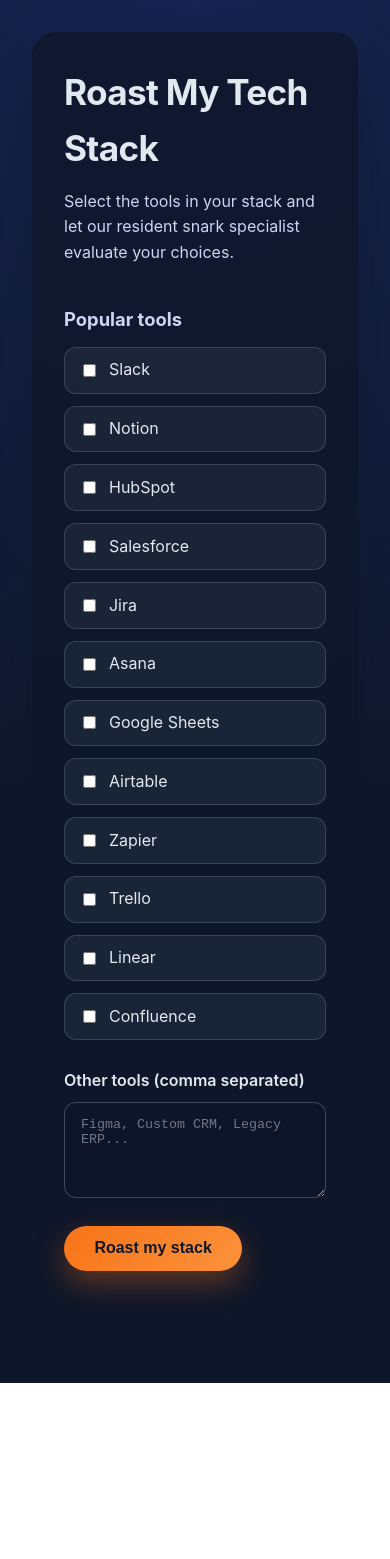
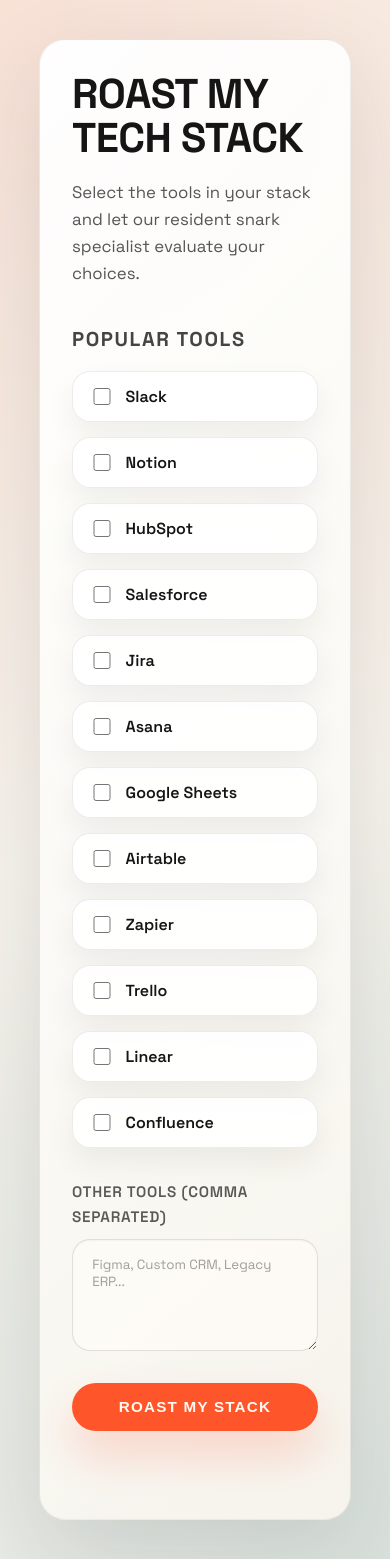
Before and after one commit to kevanlee/roast, a website built with Vite: page index.html in a window 390 px wide. Before the commit the page ends 1383 px from the top, so only its background shows below. Built offline with nearby package versions, Linux system fonts and the light colour scheme.

Commit message:
Restyle app with Nice and Serious inspired aesthetic

```diff
--- a/src/style.css
+++ b/src/style.css
@@ -1,8 +1,13 @@
+@import url('https://fonts.googleapis.com/css2?family=Space+Grotesk:wght@400;500;600;700&display=swap');
+
 :root {
-  font-family: 'Inter', system-ui, -apple-system, BlinkMacSystemFont, 'Segoe UI', sans-serif;
-  background: radial-gradient(circle at top, #172554, #0f172a 60%);
-  color: #e2e8f0;
+  font-family: 'Space Grotesk', 'Inter', system-ui, -apple-system, BlinkMacSystemFont,
+    'Segoe UI', sans-serif;
+  background-color: #f7f4ed;
+  color: #151515;
   line-height: 1.6;
+  text-rendering: optimizeLegibility;
+  -webkit-font-smoothing: antialiased;
 }
 
 * {
@@ -15,161 +20,237 @@
   display: flex;
   align-items: center;
   justify-content: center;
-  padding: 2rem;
+  padding: clamp(2rem, 6vw, 4rem);
+  background: radial-gradient(circle at top left, rgba(255, 85, 43, 0.12), transparent 55%),
+    radial-gradient(circle at bottom right, rgba(5, 86, 103, 0.12), transparent 50%);
 }
 
 .app-shell {
   width: min(960px, 100%);
-  background: rgba(15, 23, 42, 0.85);
-  border-radius: 24px;
-  padding: clamp(2rem, 5vw, 3rem);
-  box-shadow: 0 24px 80px rgba(15, 23, 42, 0.55);
+  background: linear-gradient(135deg, rgba(255, 255, 255, 0.96), rgba(247, 244, 237, 0.96));
+  border-radius: 32px;
+  padding: clamp(2.5rem, 5vw, 4rem);
+  border: 1px solid rgba(20, 20, 20, 0.08);
+  box-shadow: 0 30px 90px rgba(26, 29, 31, 0.12);
   display: grid;
-  gap: 2.5rem;
+  gap: 2.75rem;
+}
+
+.hero {
+  display: grid;
+  gap: 1.25rem;
 }
 
 .hero h1 {
-  margin: 0 0 0.75rem;
-  font-size: clamp(2.2rem, 4vw, 3rem);
-  letter-spacing: -0.02em;
+  margin: 0;
+  font-size: clamp(2.6rem, 6vw, 3.6rem);
+  letter-spacing: -0.015em;
+  text-transform: uppercase;
+  line-height: 1.05;
+}
+
+.hero h1 span {
+  color: #ff552b;
 }
 
 .hero p {
   margin: 0;
-  color: #cbd5f5;
+  max-width: 560px;
+  font-size: 1.05rem;
+  color: rgba(21, 21, 21, 0.72);
 }
 
 .stack-form {
   display: grid;
-  gap: 1.75rem;
+  gap: 2rem;
+}
+
+.fieldset {
+  display: grid;
+  gap: 1rem;
 }
 
 .fieldset h2 {
-  margin: 0 0 0.75rem;
-  font-size: 1.15rem;
-  color: #cbd5f5;
+  margin: 0;
+  font-size: 1.25rem;
+  text-transform: uppercase;
+  letter-spacing: 0.08em;
+  color: rgba(21, 21, 21, 0.8);
 }
 
 .tool-grid {
   display: grid;
-  gap: 0.75rem;
-  grid-template-columns: repeat(auto-fit, minmax(160px, 1fr));
+  gap: 0.9rem;
+  grid-template-columns: repeat(auto-fit, minmax(180px, 1fr));
 }
 
 .tool-option {
   display: flex;
   align-items: center;
-  gap: 0.6rem;
-  background: rgba(30, 41, 59, 0.8);
-  border: 1px solid rgba(148, 163, 184, 0.25);
-  border-radius: 12px;
-  padding: 0.6rem 0.9rem;
+  gap: 0.75rem;
+  padding: 0.75rem 1rem;
+  border-radius: 18px;
+  border: 1.5px solid rgba(21, 21, 21, 0.08);
+  background: rgba(255, 255, 255, 0.9);
+  box-shadow: 0 14px 30px rgba(21, 21, 21, 0.06);
   cursor: pointer;
-  transition: border-color 0.2s ease, transform 0.2s ease;
+  transition: border-color 0.25s ease, box-shadow 0.25s ease, transform 0.25s ease;
 }
 
 .tool-option:hover,
 .tool-option:focus-within {
-  border-color: #f97316;
-  transform: translateY(-1px);
+  border-color: rgba(255, 85, 43, 0.65);
+  box-shadow: 0 22px 40px rgba(255, 85, 43, 0.15);
+  transform: translateY(-2px);
 }
 
 .tool-option input {
-  accent-color: #f97316;
+  accent-color: #ff552b;
+  width: 1.1rem;
+  height: 1.1rem;
+}
+
+.tool-option span {
+  font-weight: 600;
 }
 
 .other-input {
   display: grid;
-  gap: 0.5rem;
+  gap: 0.65rem;
 }
 
 .other-input span {
+  font-size: 0.95rem;
   font-weight: 600;
+  letter-spacing: 0.05em;
+  text-transform: uppercase;
+  color: rgba(21, 21, 21, 0.7);
 }
 
 textarea {
   resize: vertical;
-  min-height: 96px;
-  border-radius: 12px;
-  border: 1px solid rgba(148, 163, 184, 0.35);
-  padding: 0.9rem 1rem;
-  background: rgba(15, 23, 42, 0.6);
+  min-height: 112px;
+  border-radius: 18px;
+  border: 1.5px solid rgba(21, 21, 21, 0.12);
+  padding: 1rem 1.2rem;
+  background: rgba(253, 251, 246, 0.9);
   color: inherit;
+  font-family: inherit;
+  box-shadow: inset 0 1px 2px rgba(21, 21, 21, 0.04);
+}
+
+textarea:focus {
+  outline: none;
+  border-color: rgba(255, 85, 43, 0.8);
+  box-shadow: 0 0 0 4px rgba(255, 85, 43, 0.15);
 }
 
 textarea::placeholder {
-  color: rgba(148, 163, 184, 0.7);
+  color: rgba(21, 21, 21, 0.4);
 }
 
 button {
-  font-size: 1rem;
+  font-size: 0.95rem;
   font-weight: 600;
   border: none;
   cursor: pointer;
   border-radius: 999px;
-  transition: transform 0.2s ease, box-shadow 0.2s ease;
+  transition: transform 0.25s ease, box-shadow 0.25s ease, background-color 0.25s ease,
+    color 0.25s ease;
 }
 
 button:disabled {
   cursor: not-allowed;
-  opacity: 0.6;
+  opacity: 0.55;
 }
 
 .primary-button {
   justify-self: start;
-  padding: 0.85rem 1.9rem;
-  background: linear-gradient(135deg, #f97316, #fb923c);
-  color: #0f172a;
-  box-shadow: 0 12px 30px rgba(249, 115, 22, 0.35);
+  padding: 0.95rem 2.6rem;
+  background: #ff552b;
+  color: #fffaf2;
+  box-shadow: 0 24px 44px rgba(255, 85, 43, 0.2);
+  text-transform: uppercase;
+  letter-spacing: 0.08em;
 }
 
 .primary-button:hover:not(:disabled) {
-  transform: translateY(-1px);
-  box-shadow: 0 16px 36px rgba(249, 115, 22, 0.45);
+  transform: translateY(-2px);
+  box-shadow: 0 30px 54px rgba(255, 85, 43, 0.28);
 }
 
 .secondary-button {
-  margin-top: 1.25rem;
-  padding: 0.75rem 1.5rem;
-  background: rgba(30, 41, 59, 0.8);
-  color: #f8fafc;
-  border: 1px solid rgba(148, 163, 184, 0.4);
+  margin-top: 1.5rem;
+  padding: 0.8rem 2rem;
+  background: rgba(21, 21, 21, 0.9);
+  color: #f7f4ed;
+  letter-spacing: 0.05em;
+  text-transform: uppercase;
 }
 
 .secondary-button:hover {
   transform: translateY(-1px);
+  background: #151515;
 }
 
 .status {
   margin: 0;
-  min-height: 1.25rem;
-  color: #fbbf24;
+  min-height: 1.5rem;
+  color: #ff552b;
+  font-weight: 600;
+  letter-spacing: 0.05em;
+  text-transform: uppercase;
 }
 
 .roast-card {
-  background: rgba(30, 41, 59, 0.8);
-  border-radius: 20px;
-  border: 1px solid rgba(148, 163, 184, 0.25);
-  padding: 1.75rem;
-  box-shadow: inset 0 1px 0 rgba(255, 255, 255, 0.04);
+  background: rgba(255, 255, 255, 0.94);
+  border-radius: 28px;
+  border: 1.5px solid rgba(21, 21, 21, 0.08);
+  padding: 2rem;
+  box-shadow: 0 28px 60px rgba(26, 29, 31, 0.12);
+  display: grid;
+  gap: 1.25rem;
 }
 
 .roast-card h2 {
-  margin-top: 0;
-  margin-bottom: 1rem;
+  margin: 0;
+  font-size: 1.4rem;
+  text-transform: uppercase;
+  letter-spacing: 0.08em;
 }
 
 .roast-output {
   margin: 0;
+  font-size: 1rem;
+  line-height: 1.7;
   white-space: pre-wrap;
-  font-family: 'JetBrains Mono', 'Fira Code', ui-monospace, SFMono-Regular, Menlo, Monaco, Consolas,
-    'Liberation Mono', 'Courier New', monospace;
-  background: rgba(15, 23, 42, 0.75);
-  padding: 1.25rem;
-  border-radius: 16px;
-  border: 1px solid rgba(148, 163, 184, 0.2);
+  color: rgba(21, 21, 21, 0.82);
+  font-family: 'Space Grotesk', 'Inter', system-ui, -apple-system, BlinkMacSystemFont,
+    'Segoe UI', sans-serif;
 }
 
 .hidden {
   display: none !important;
 }
+
+@media (max-width: 720px) {
+  body {
+    padding: clamp(1.5rem, 10vw, 3rem);
+  }
+
+  .app-shell {
+    border-radius: 26px;
+    gap: 2.25rem;
+    padding: clamp(2rem, 8vw, 3rem);
+  }
+
+  .primary-button {
+    width: 100%;
+    justify-self: stretch;
+    text-align: center;
+  }
+
+  .secondary-button {
+    width: 100%;
+  }
+}
```
